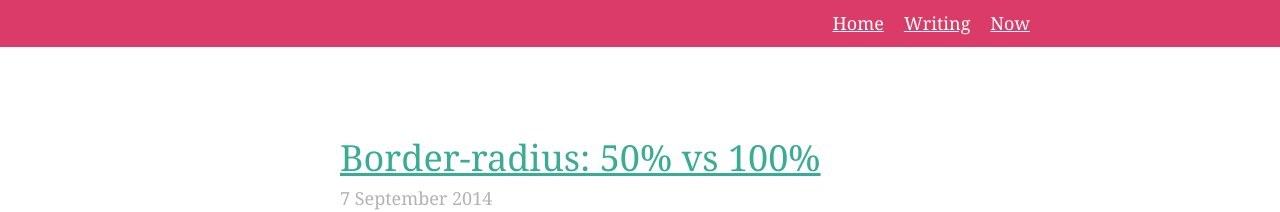
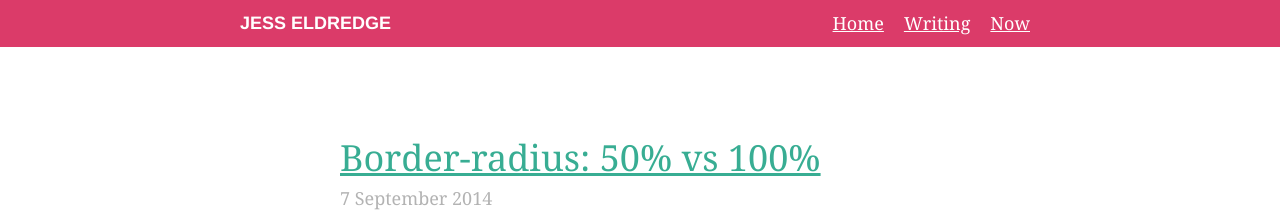
Before and after one commit to jessabean/jessabean.github.io, a Jekyll site: the page built from blog/index.html, in a window 1280 px wide. Shown: the top 212 px of the page. Built offline with Jekyll 4.4.1, drawn with Linux system fonts in a browser that asks for light colours.

Commit message:
More styles consistency

```diff
--- a/_includes/nav.html
+++ b/_includes/nav.html
@@ -1,4 +1,5 @@
 <nav class="global-nav">
+  <a class="global-nav__brand" href="/">Jess Eldredge</a>
   <ul role="navigation" class="global-nav__list">
     <li class="global-nav__item"><a href="/">Home</a></li>
     <li class="global-nav__item"><a href="/blog">Writing</a></li>
--- a/_layouts/blog.html
+++ b/_layouts/blog.html
@@ -7,6 +7,9 @@
     <meta name="description" content="">
     <meta name="viewport" content="width=device-width, initial-scale=1">
     <link rel="stylesheet" href="/css/main.css">
+
+    <script type="text/javascript" src="//use.typekit.net/nvf6gkk.js"></script>
+    <script type="text/javascript">try{Typekit.load();}catch(e){}</script>
   </head>
   <body>
     {% include nav.html %}
--- a/_scss/components/_masthead.scss
+++ b/_scss/components/_masthead.scss
@@ -1,7 +1,7 @@
 .masthead {
   max-width: 800px;
   margin: 0 auto;
-  padding: 80px 0;
+  padding: 40px 0;
 
   h1 {
     font-family: $sans;
@@ -11,6 +11,6 @@
   }
 
   p {
-    font-size: 28px;
+    font-size: 24px;
   }
 }
--- a/css/home.css
+++ b/css/home.css
@@ -1,14 +1,14 @@
 .masthead {
   max-width: 800px;
   margin: 0 auto;
-  padding: 80px 0; }
+  padding: 40px 0; }
   .masthead h1 {
     font-family: "open-sans-1", "open-sans-2", Helvetica, Arial, sans-serif;
     font-weight: bold;
     text-align: center;
     text-transform: uppercase; }
   .masthead p {
-    font-size: 28px; }
+    font-size: 24px; }
 
 .projects h2 {
   text-align: center;
--- a/css/main.css
+++ b/css/main.css
@@ -695,8 +695,35 @@ blockquote {
       width: auto; } }
 
 .global-nav {
+  display: -webkit-box;
+  display: -webkit-flex;
+  display: -ms-flexbox;
+  display: flex;
+  -webkit-box-pack: justify;
+  -webkit-justify-content: space-between;
+      -ms-flex-pack: justify;
+          justify-content: space-between;
+  -webkit-box-align: center;
+  -webkit-align-items: center;
+      -ms-flex-align: center;
+          align-items: center;
   background: #db3b69;
-  padding: 0 20px; }
+  padding: 0 -webkit-calc((100% - 800px) / 2);
+  padding: 0 calc((100% - 800px) / 2); }
+  @media (max-width: 760px) {
+    .global-nav {
+      padding: 0 -webkit-calc((100% - 90%) / 2);
+      padding: 0 calc((100% - 90%) / 2); } }
+
+.global-nav__brand {
+  font-family: "open-sans-1", "open-sans-2", Helvetica, Arial, sans-serif;
+  font-weight: bold;
+  font-size: 18px;
+  color: #fff;
+  text-decoration: none;
+  text-transform: uppercase; }
+  .global-nav__brand:hover {
+    color: #fff; }
 
 .global-nav__list {
   display: -webkit-box;
@@ -706,10 +733,7 @@ blockquote {
   -webkit-box-pack: end;
   -webkit-justify-content: flex-end;
       -ms-flex-pack: end;
-          justify-content: flex-end;
-  max-width: 800px;
-  margin-left: auto;
-  margin-right: auto; }
+          justify-content: flex-end; }
   .global-nav__list a {
     color: #fff; }
 
```
Also changed, not shown: _scss/components/_nav.scss (+24 -5 lines), css/resume.css (+29 -5 lines).
